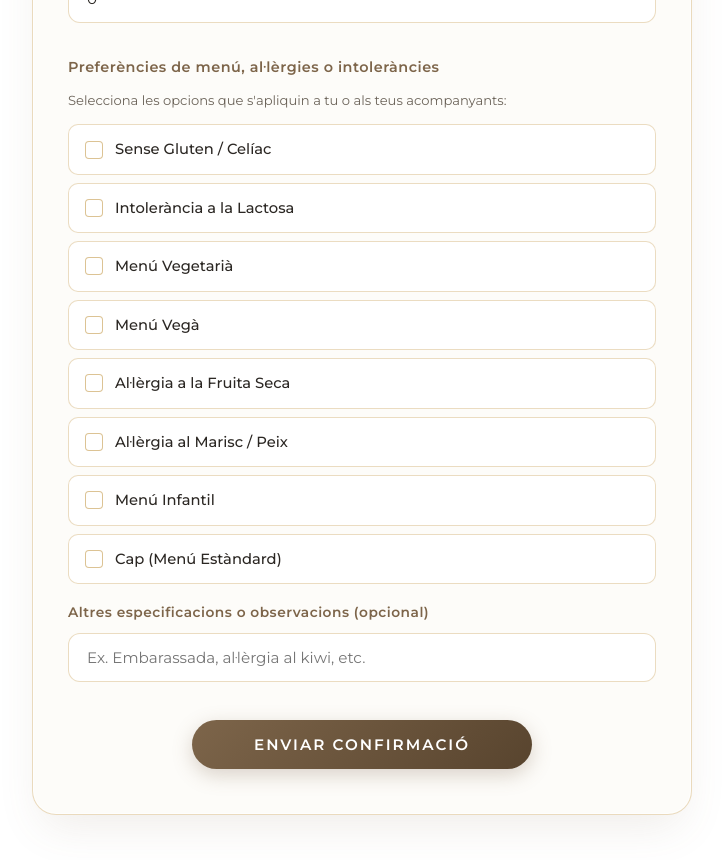
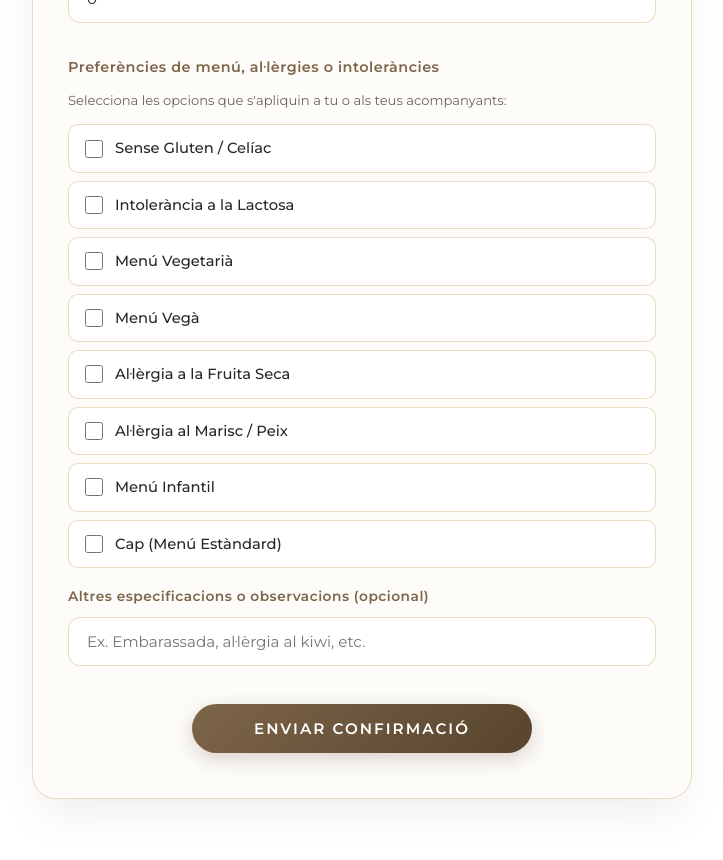
Before and after one commit to DFH94/Benjami_Maria_Boda, a Next.js app: page / in a window 1280 px wide. Shown: the part 5820-6680 px from the top of the page, without its empty margins (278-1001 px from the left). Built offline with nearby package versions, Linux system fonts and the light colour scheme.

Commit message:
Elimina les icones de les caselles de selecció i utilitza checkboxes nets natius

```diff
--- a/src/app/globals.css
+++ b/src/app/globals.css
@@ -585,7 +585,7 @@ a {
   display: flex;
   align-items: center;
   gap: 12px;
-  padding: 11px 16px;
+  padding: 10px 16px;
   background: #ffffff;
   border: 1px solid rgba(197, 155, 78, 0.35);
   border-radius: 10px;
@@ -603,29 +603,17 @@ a {
 }
 
 .dietary-checkbox-item.selected {
-  background: rgba(197, 155, 78, 0.1);
+  background: rgba(197, 155, 78, 0.08);
   border-color: var(--accent-gold);
   color: var(--primary-dark);
   font-weight: 600;
 }
 
-.dietary-checkbox-custom {
+.dietary-checkbox-native {
   width: 18px;
   height: 18px;
-  border-radius: 4px;
-  border: 1.5px solid rgba(197, 155, 78, 0.6);
-  display: flex;
-  align-items: center;
-  justify-content: center;
-  background: #ffffff;
-  transition: all 0.2s ease;
-  flex-shrink: 0;
-}
-
-.dietary-checkbox-item.selected .dietary-checkbox-custom {
-  background: var(--accent-gold);
-  border-color: var(--accent-gold);
-  color: #ffffff;
+  accent-color: var(--primary-color);
+  cursor: pointer;
 }
 
 /* Copy to clipboard button */
--- a/src/app/page.tsx
+++ b/src/app/page.tsx
@@ -755,20 +755,18 @@ export default function Home() {
                       {DIETARY_OPTIONS.map((opt) => {
                         const isChecked = selectedDietary.includes(opt.label);
                         return (
-                          <div
+                          <label
                             key={opt.id}
                             className={`dietary-checkbox-item ${isChecked ? 'selected' : ''}`}
-                            onClick={() => handleToggleDietary(opt.label, opt.id)}
                           >
-                            <div className="dietary-checkbox-custom">
-                              {isChecked && (
-                                <svg width="12" height="12" viewBox="0 0 24 24" fill="none" stroke="currentColor" strokeWidth="3" strokeLinecap="round" strokeLinejoin="round">
-                                  <polyline points="20 6 9 17 4 12"></polyline>
-                                </svg>
-                              )}
-                            </div>
+                            <input
+                              type="checkbox"
+                              checked={isChecked}
+                              onChange={() => handleToggleDietary(opt.label, opt.id)}
+                              className="dietary-checkbox-native"
+                            />
                             <span>{opt.label}</span>
-                          </div>
+                          </label>
                         );
                       })}
                     </div>
```
